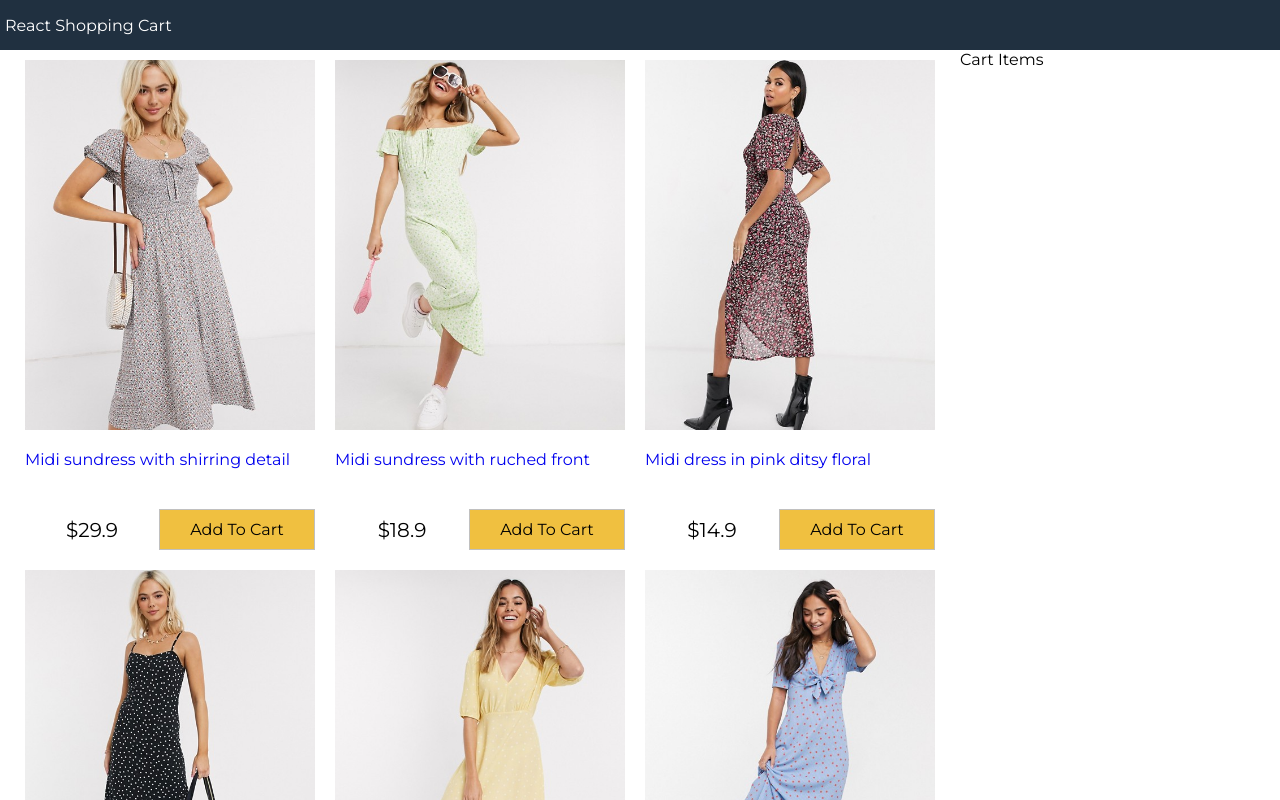
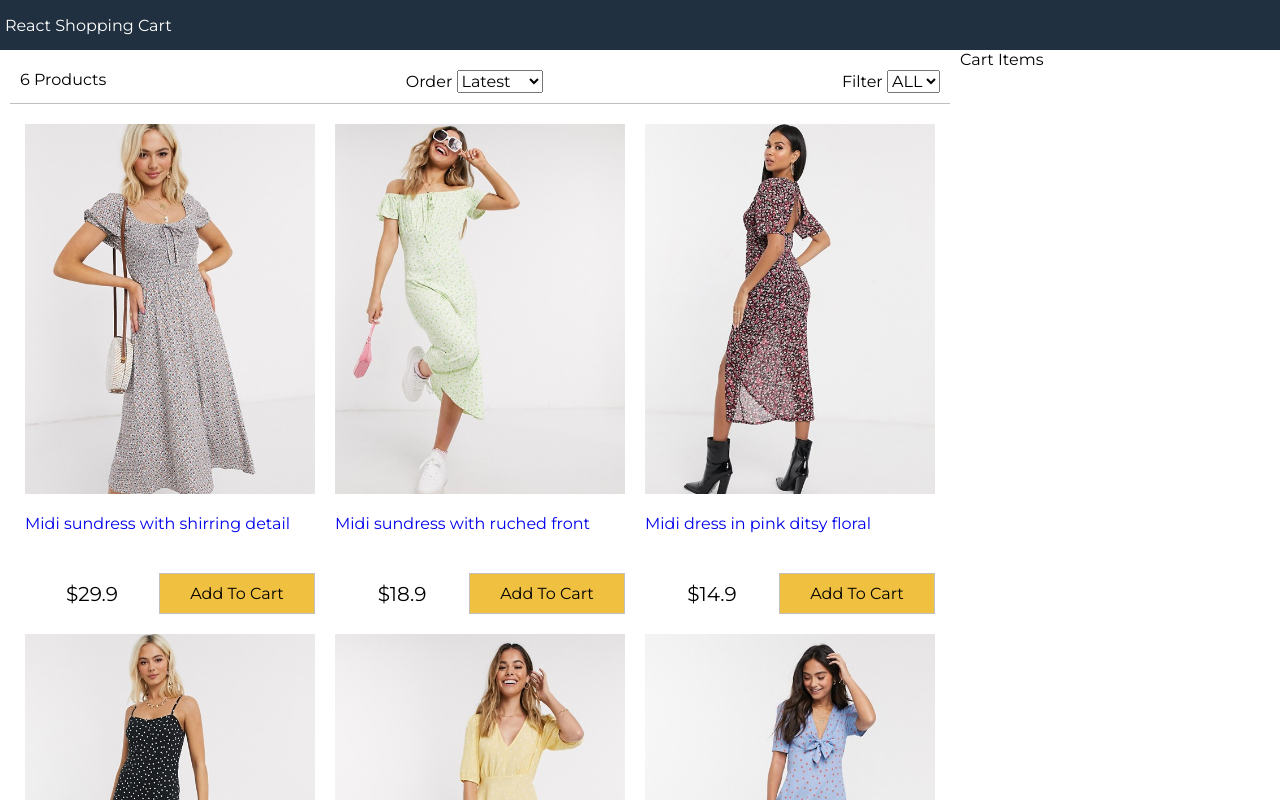
Before and after one commit to toku31/react-shopping-cart, a React (Create React App) app: page / in a window 1280 px wide. Shown: the top 800 px of the page. Built offline with nearby package versions, Linux system fonts and the light colour scheme.

Commit message:
filter-component

```diff
--- a/src/App.js
+++ b/src/App.js
@@ -2,6 +2,7 @@
 import React from 'react';
 import data from "./data.json";
 import Products from "./components/Products";
+import Filter from './components/Filter';
 
 class App extends React.Component {
   constructor(){
@@ -12,6 +13,33 @@
       sort: "",
     };
   }
+    sortProducts=(event)=>{
+      console.log(event.target.value);
+      const sort = event.target.value;
+      // imp
+      this.setState((state) => ({
+        sort: sort,
+        products: this.state.products.slice().sort((a,b) =>
+          sort ==="lowest"
+          ? a.price > b.price ? 1:-1
+            : sort ==="highest"
+              ? a.price < b.price ? 1:-1
+              : a._id < b._id ? 1:-1
+          ),
+      }));
+    };
+
+    filterProducts=(event)=>{
+      console.log(event.target.value);
+      if(event.target.value===""){
+        this.setState({size: event.target.value, product:data.products});
+      } else {
+        this.setState({
+          size: event.target.value,
+          products: data.products.filter((product) => product.availableSizes.indexOf(event.target.value) >= 0),
+        });
+      }
+    };
   render() {
     return (
       <div className="grid-container">
@@ -21,6 +49,7 @@
         <main>
           <div className="content">
             <div className="main">
+              <Filter count={this.state.products.length} size={this.state.size} sort={this.state.sort} filterProducts={this.filterProducts} sortProducts={this.sortProducts}></Filter>
               <Products products={this.state.products}></Products>
             </div>
             <div className="sidebar">Cart Items</div>
--- /dev/null
+++ b/src/components/Filter.js
@@ -0,0 +1,31 @@
+import React, { Component } from 'react'
+
+export default class Filter extends Component {
+    render() {
+        return (
+            <div className="filter">
+                <div className="filter-result">{this.props.count} Products</div>
+                <div className="filter-sort">
+                    Order{" "}
+                    <select value={this.props.sort} onChange={this.props.sortProducts}>
+                        <option>Latest</option>
+                        <option value="lowest">Lowest</option>
+                        <option value="highest">Highest</option>
+                    </select>
+                </div>
+                <div className="filter-size">
+                    Filter{" "}
+                    <select value={this.props.size} onChange={this.props.filterProducts}>
+                        <option value="">ALL</option>
+                        <option value="XS">XS</option>
+                        <option value="S">S</option>
+                        <option value="M">M</option>
+                        <option value="L">L</option>
+                        <option value="XL">XL</option>
+                        <option value="XXL">XXL</option>
+                    </select>
+                </div>
+            </div>
+        );
+    }
+}
--- a/src/index.css
+++ b/src/index.css
@@ -114,3 +114,12 @@
 .button.primary {
   background-color: #f0c040;
 }
+
+/* Filter */
+.filter {
+  display: flex;
+  justify-content: space-between;
+  padding: 1rem;
+  margin: 1rem;
+  border-bottom: 0.1rem #c0c0c0 solid;
+}
```
